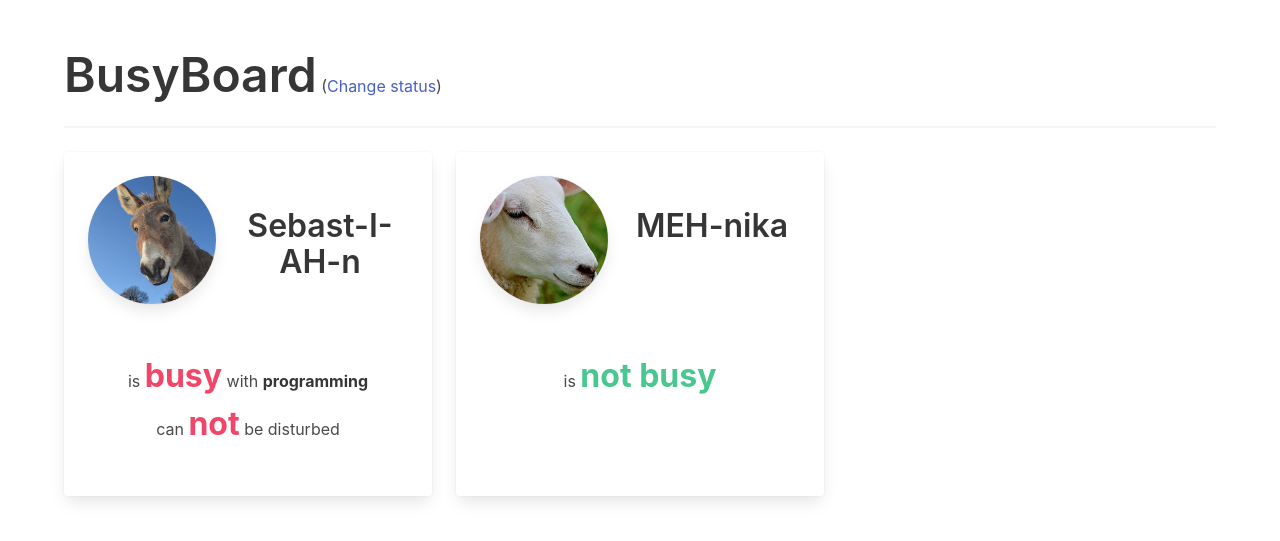
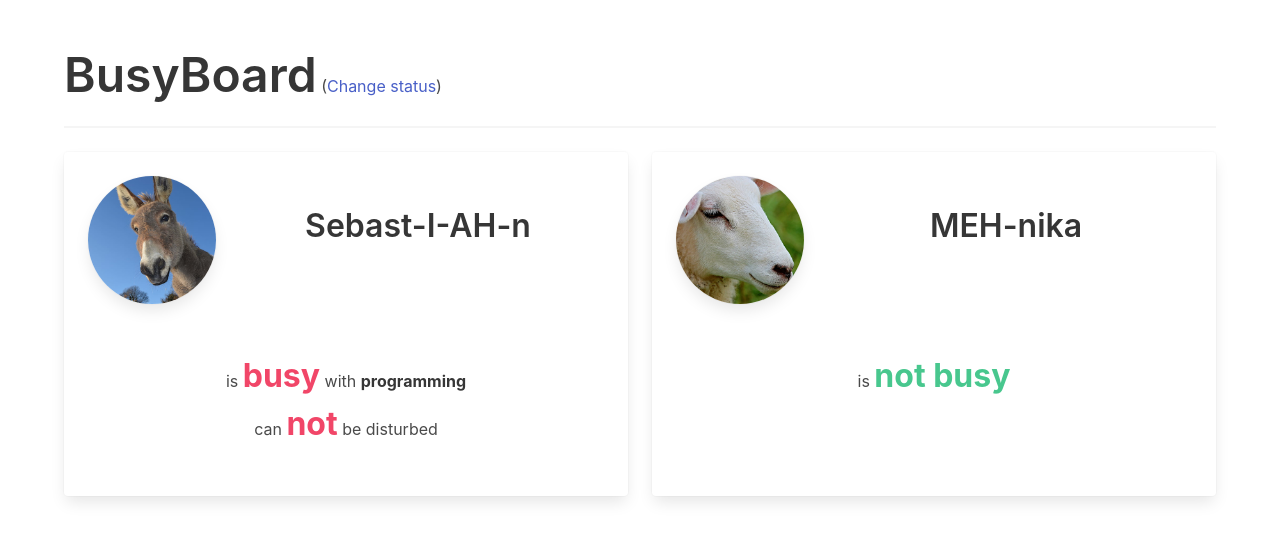
Before and after one commit to 4dcu-be/BusyBoard, a Flask app: page / in a window 1280 px wide. Shown: the top 541 px of the page. Run offline with Flask 2, Linux system fonts and the light colour scheme; data comes from the database, SQL or seed files in the repository.

Commit message:
tweak with responsiveness

```diff
--- a/busyboard/templates/index.html
+++ b/busyboard/templates/index.html
@@ -12,7 +12,7 @@
         <hr />
         <div class="columns is-multiline">
         {% for user in users %}
-            <div class="column is-one-third-widescreen is-half-desktop is-half-tablet">
+            <div class="column is-one-third-fullhd is-half-widescreen is-half-desktop is-half-tablet">
                 <div class="card">
                     <div class="card-content has-text-centered">
                         <div class="media">
```
